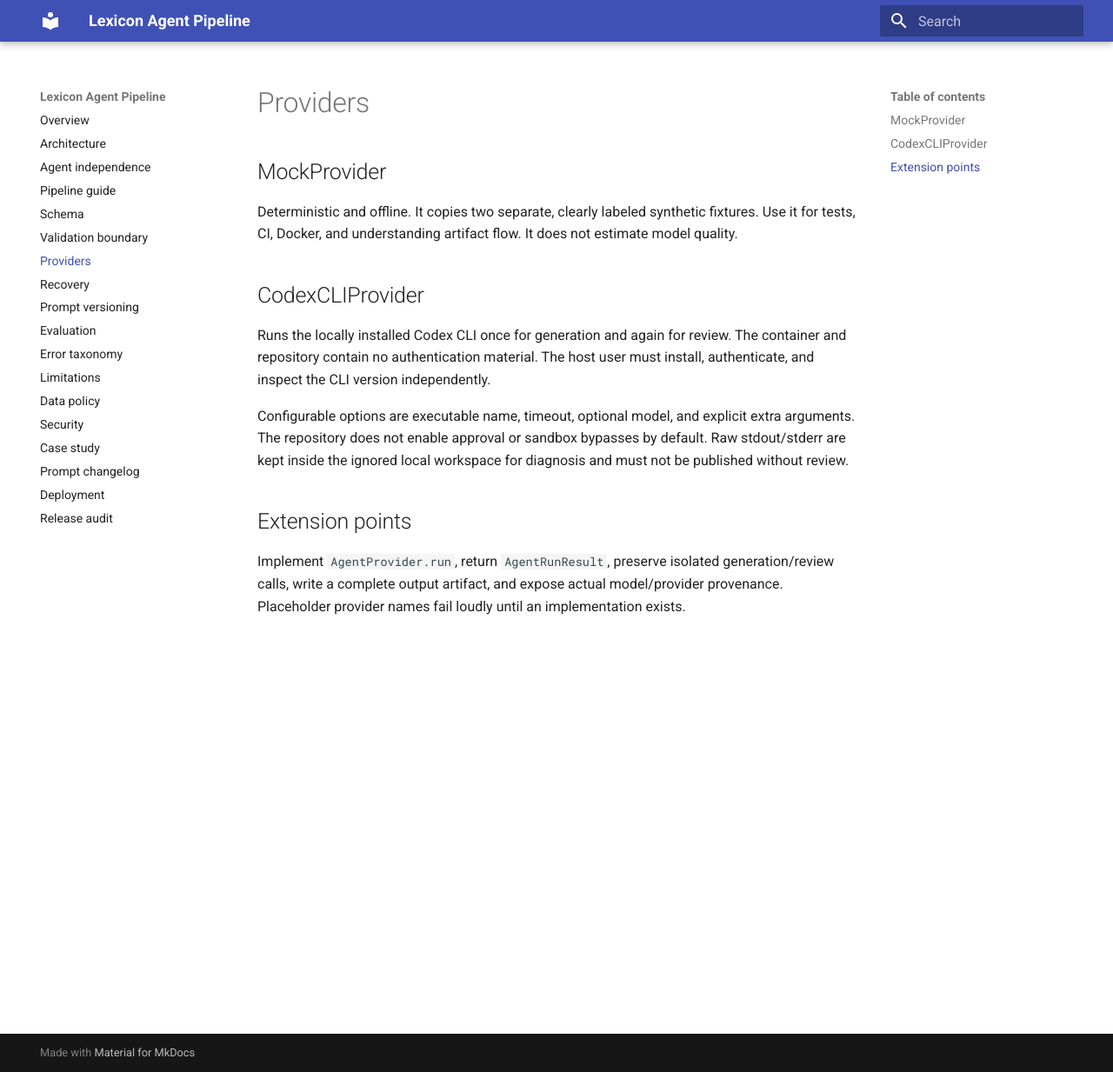
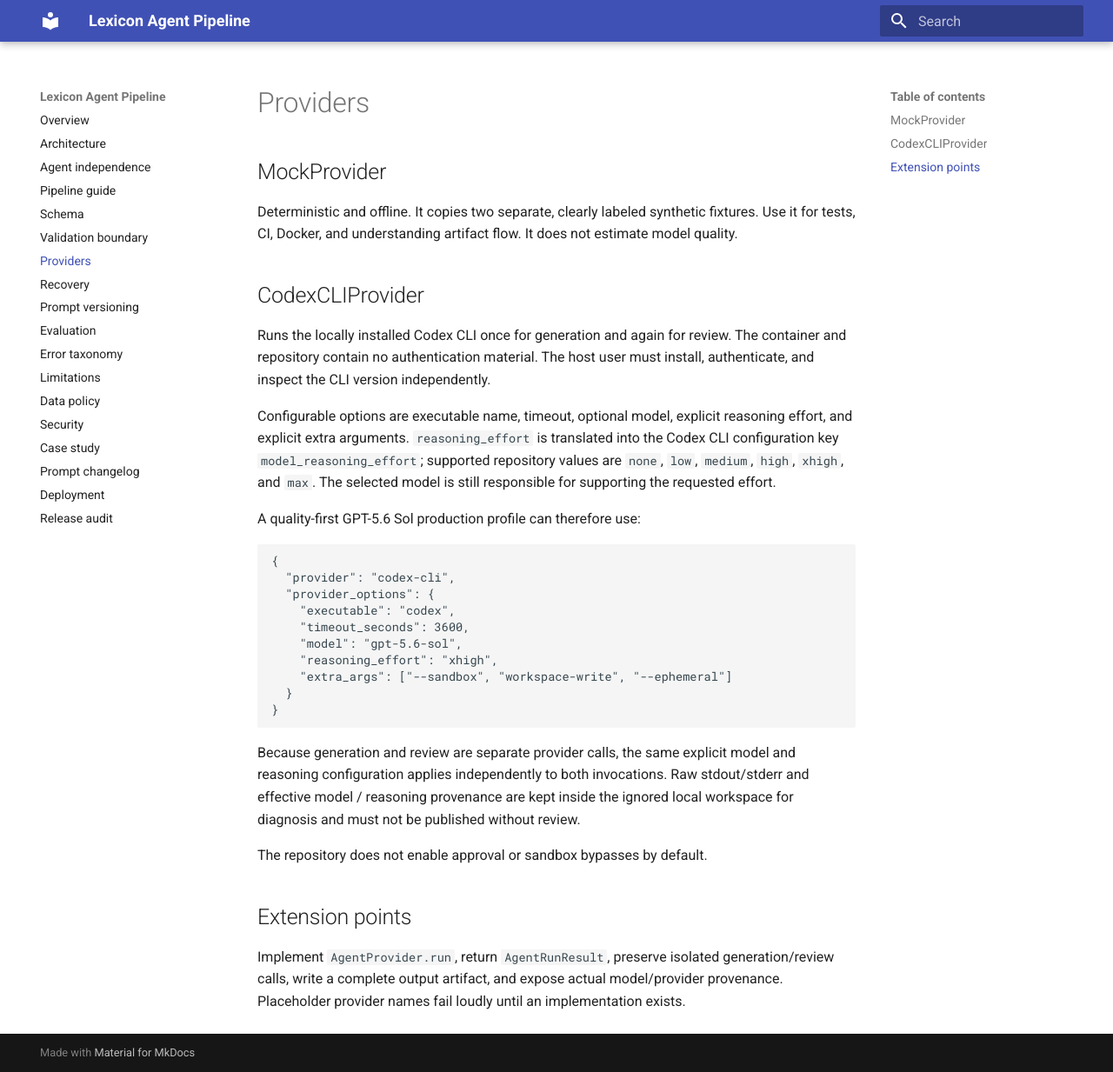
Before and after one commit to KeineAhnungLi/lexicon-agent-pipeline, an MkDocs documentation site: the page built from docs/PROVIDERS.md, in a window 1280 px wide and 1233 px high. Shown: the whole window at 87% size. Built offline with MkDocs 1.6.1 and Material for MkDocs 9.7.7, drawn with Linux system fonts in a browser that asks for light colours.

Commit message:
Document Codex reasoning configuration

````diff
--- a/docs/PROVIDERS.md
+++ b/docs/PROVIDERS.md
@@ -11,9 +11,32 @@ Runs the locally installed Codex CLI once for generation and again for review. T
 repository contain no authentication material. The host user must install, authenticate, and
 inspect the CLI version independently.
 
-Configurable options are executable name, timeout, optional model, and explicit extra arguments.
-The repository does not enable approval or sandbox bypasses by default. Raw stdout/stderr are kept
-inside the ignored local workspace for diagnosis and must not be published without review.
+Configurable options are executable name, timeout, optional model, explicit reasoning effort, and
+explicit extra arguments. `reasoning_effort` is translated into the Codex CLI configuration key
+`model_reasoning_effort`; supported repository values are `none`, `low`, `medium`, `high`, `xhigh`,
+and `max`. The selected model is still responsible for supporting the requested effort.
+
+A quality-first GPT-5.6 Sol production profile can therefore use:
+
+```json
+{
+  "provider": "codex-cli",
+  "provider_options": {
+    "executable": "codex",
+    "timeout_seconds": 3600,
+    "model": "gpt-5.6-sol",
+    "reasoning_effort": "xhigh",
+    "extra_args": ["--sandbox", "workspace-write", "--ephemeral"]
+  }
+}
+```
+
+Because generation and review are separate provider calls, the same explicit model and reasoning
+configuration applies independently to both invocations. Raw stdout/stderr and effective model /
+reasoning provenance are kept inside the ignored local workspace for diagnosis and must not be
+published without review.
+
+The repository does not enable approval or sandbox bypasses by default.
 
 ## Extension points
 
````
